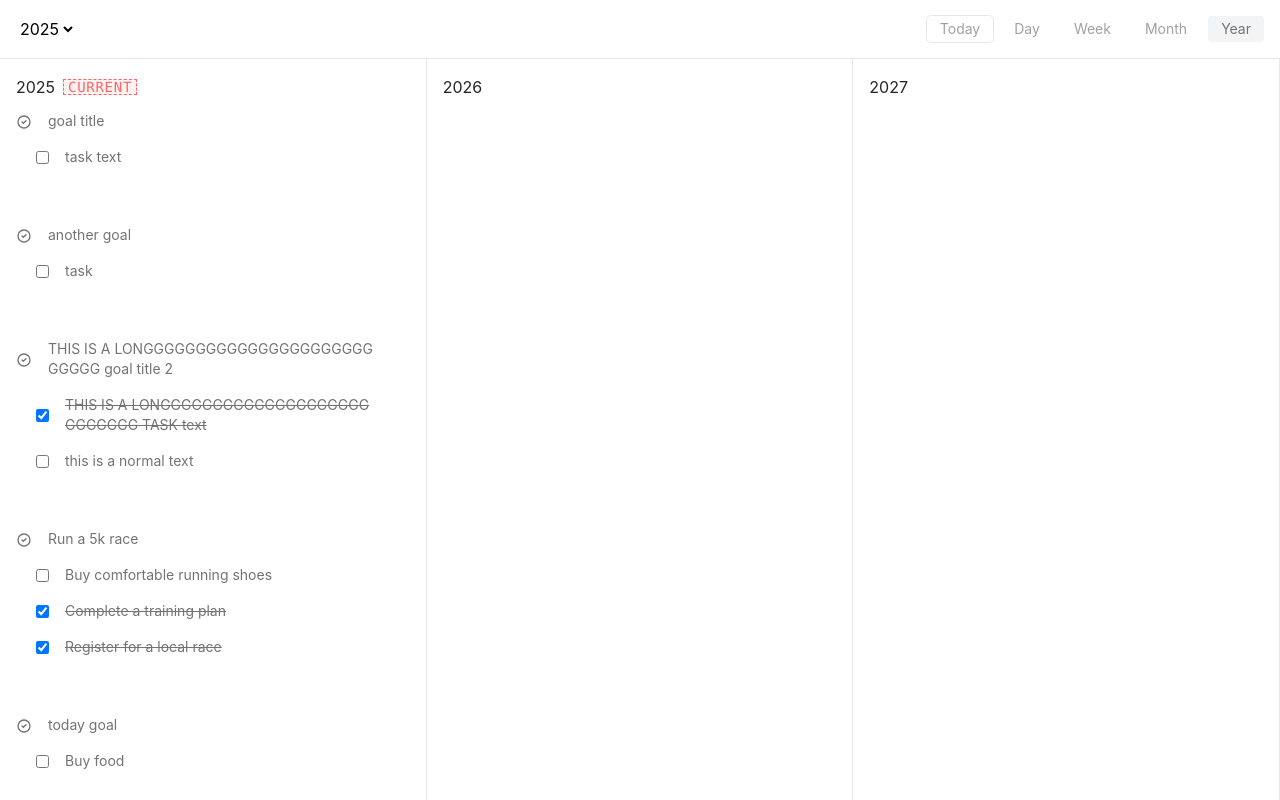
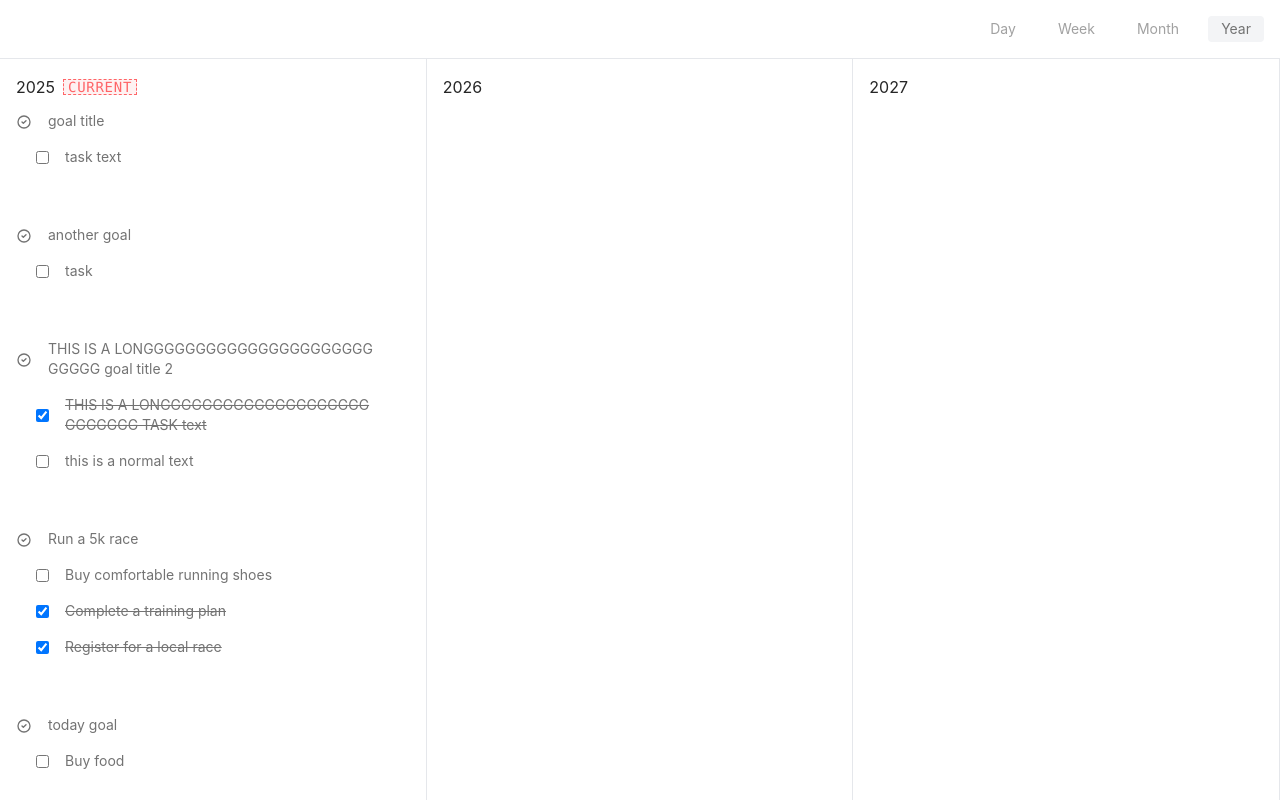
Before and after one commit to kahseng-dev/planner, a React (Vite) app in the folder web/: page /board in a window 1280 px wide. Both pictures are taken after typing "Sample", "Sample" into the empty fields and a click on the button "Login". Built offline with nearby package versions, Linux system fonts and the light colour scheme.

Commit message:
perf: remove select and today buttons

```diff
--- a/web/src/pages/Board.tsx
+++ b/web/src/pages/Board.tsx
@@ -16,10 +16,6 @@ const Board = () => {
     const [ timelineOption, setTimelineOption ] = useState("Year")
 
     const timelineOptions = [ "Day", "Week", "Month", "Year" ]
-
-    const handleChangeTimeline = (option:string) => {
-        setTimelineOption(option)
-    }
 
     const loadBoardLayout = () => {
         switch(timelineOption) {
@@ -40,23 +36,15 @@ const Board = () => {
 
     return <>
         <div className="flex flex-col h-screen">
-            <div className="flex items-center justify-between p-4 border-b border-gray-200">
-                <div className="flex items-center gap-2">
-                    <select>
-                        <option>2025</option>
-                    </select>
-                </div>
-                <div className="flex justify-end gap-2">
-                    <Button className="outline outline-gray-200 hover:border-transparent">Today</Button>
+            <div className="flex justify-end gap-4 p-4 border-b border-gray-200">
                 { timelineOptions.map(option =>
                     <Button
                         key={option}
-                            onClick={() => handleChangeTimeline(option)}
+                        onClick={() => setTimelineOption(option)}
                         className={timelineOption === option ? "text-neutral-500 bg-gray-100" : ""}>
                         {option}
                     </Button>
                 )}
-                </div>
             </div>
             {loadBoardLayout()}
         </div>
```
Lines whose indentation alone changed are shown as unchanged.
